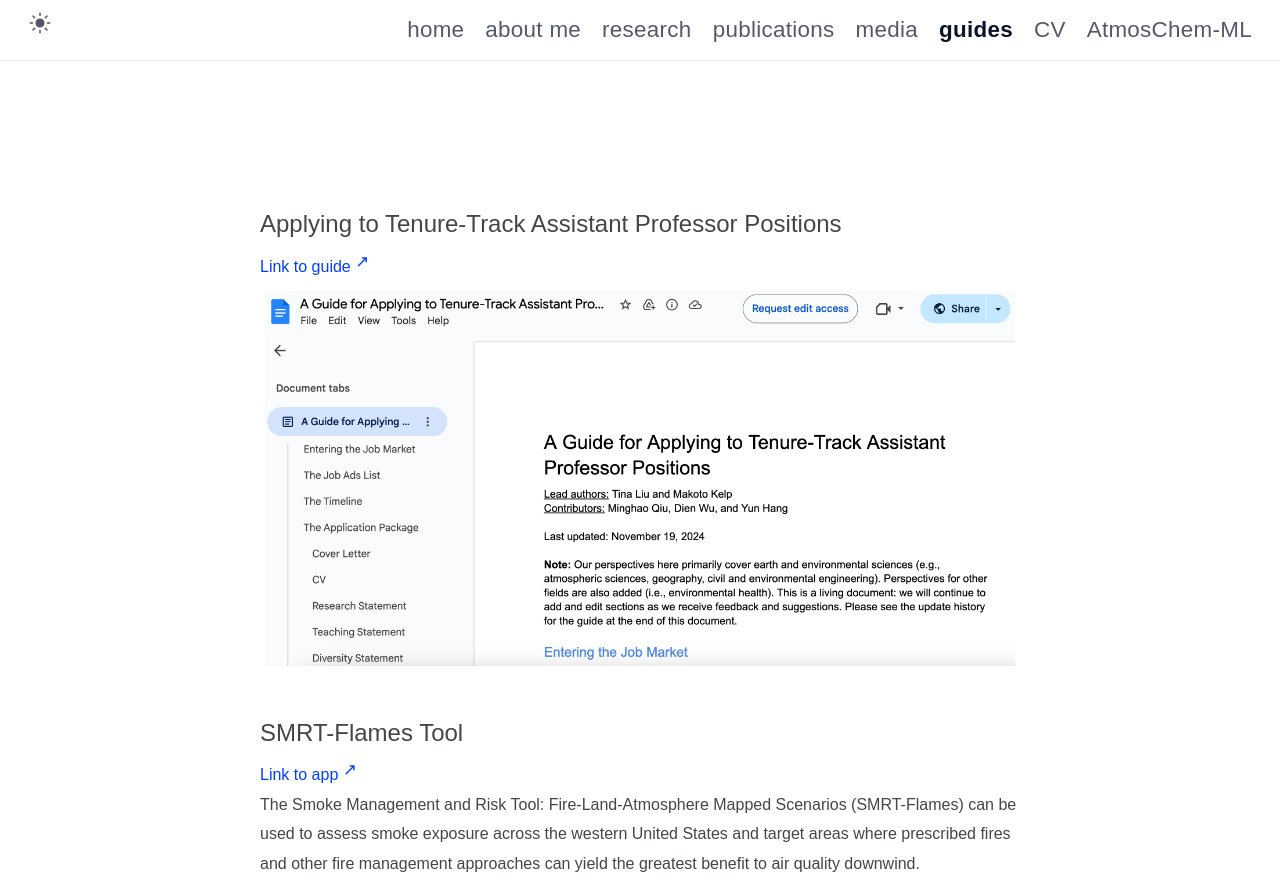
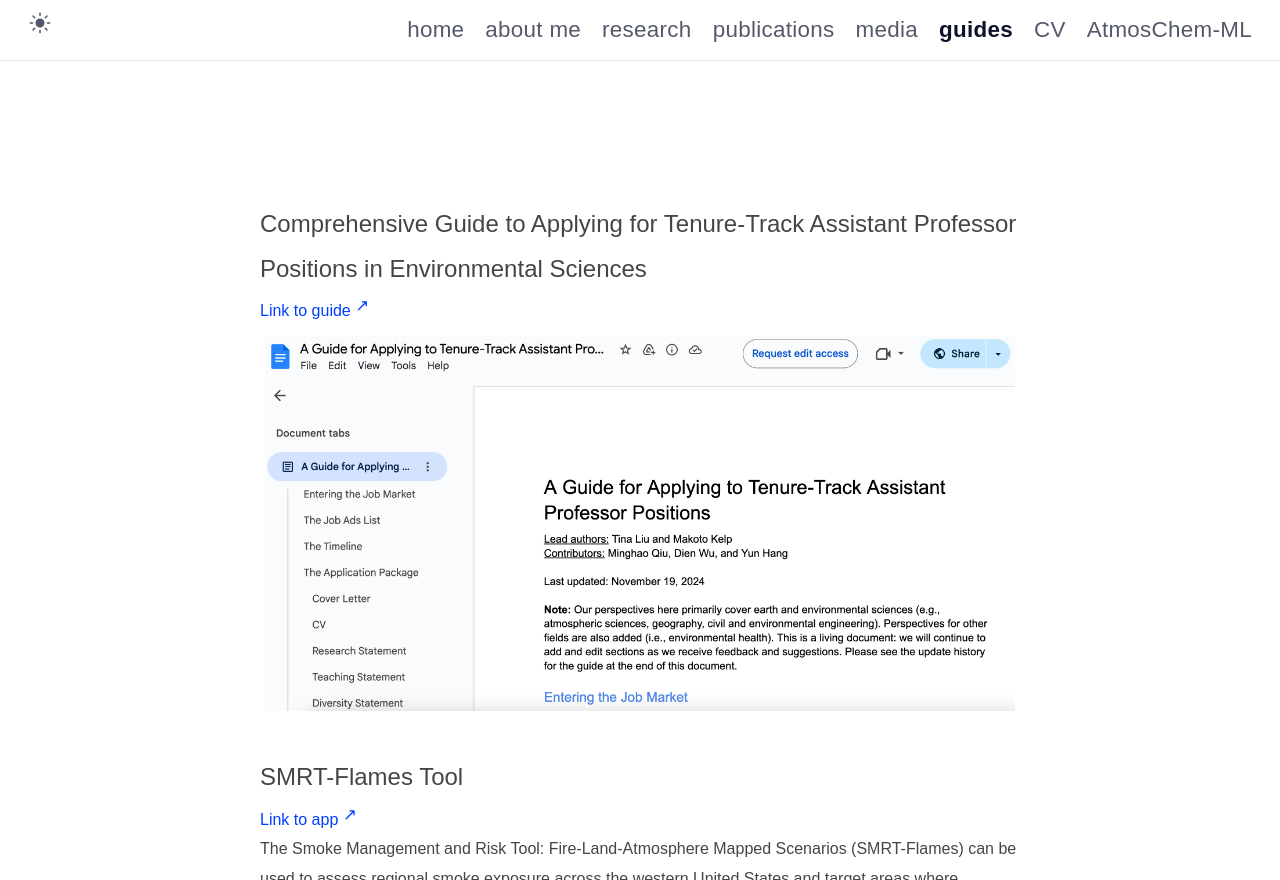
Before and after one commit to mkelp/mkelp.github.io, a Jekyll site: the page built from guides.md, in a window 1280 px wide and 1400 px high, cut to the strip 0-880 px from the top of the window. Built offline with Jekyll 4.4.1, drawn with Linux system fonts in a browser that asks for light colours; some web fonts are replaced; some of the changed text lies outside the part shown.

Commit message:
march15c

```diff
--- a/guides.md
+++ b/guides.md
@@ -8,7 +8,7 @@
 
 <!-- <font size="+3"><p align="left"><strong>Resources</strong></p></font> -->
 
-<font size="+2">Applying to Tenure-Track Assistant Professor Positions</font>
+<font size="+2">Comprehensive Guide to Applying for Tenure-Track Assistant Professor Positions in Environmental Sciences</font>
 [Link to guide](https://docs.google.com/document/d/106kOZYCXFgAa-JgS1aK1K_VYGZdh7vBYbjbqQ9zw_7E/edit?tab=t.0#heading=h.3w3mmi29gv3x){:target="_blank"}<br />
 
 <a href="https://docs.google.com/document/d/106kOZYCXFgAa-JgS1aK1K_VYGZdh7vBYbjbqQ9zw_7E/edit?tab=t.0#heading=h.3w3mmi29gv3x">
@@ -19,8 +19,7 @@
 
 <font size="+2">SMRT-Flames Tool</font>
 [Link to app](https://smoke-policy-tool.projects.earthengine.app/view/smrt-flames){:target="_blank"} <br />
-The Smoke Management and Risk Tool: Fire-Land-Atmosphere Mapped Scenarios (SMRT-Flames) can be used to assess smoke exposure across the western United States and target areas where prescribed fires and other fire management approaches can yield the greatest benefit to air quality downwind.
+The Smoke Management and Risk Tool: Fire-Land-Atmosphere Mapped Scenarios (SMRT-Flames) can be used to assess regional smoke exposure across the western United States and target areas where prescribed fires and other fire management approaches can yield the greatest benefit to air quality downwind. This work was led by star undergraduate Karina Chung and a demonstration of the app can be found below:
 
-<div class="videoWrapper">
-  <iframe width="560" height="349" src="https://www.youtube.com/watch?v=P_yDMXj9R70&ab_channel=KarinaChung" frameborder="0" allowfullscreen></iframe>
-</div>
+<iframe width="560" height="315" src="https://www.youtube.com/embed/P_yDMXj9R70?si=oqHBjWny9y2sp2Ys"  frameborder="0" allowfullscreen></iframe>
+</iframe>
```
